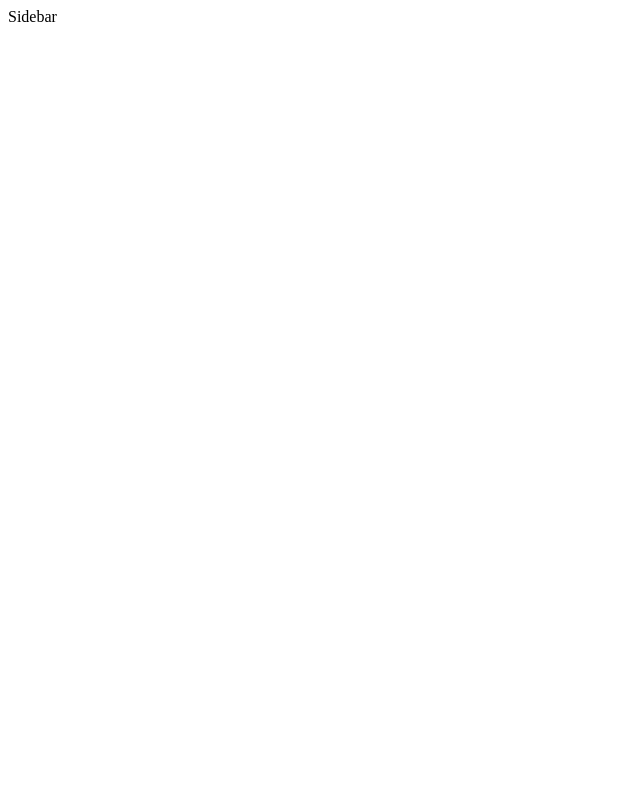
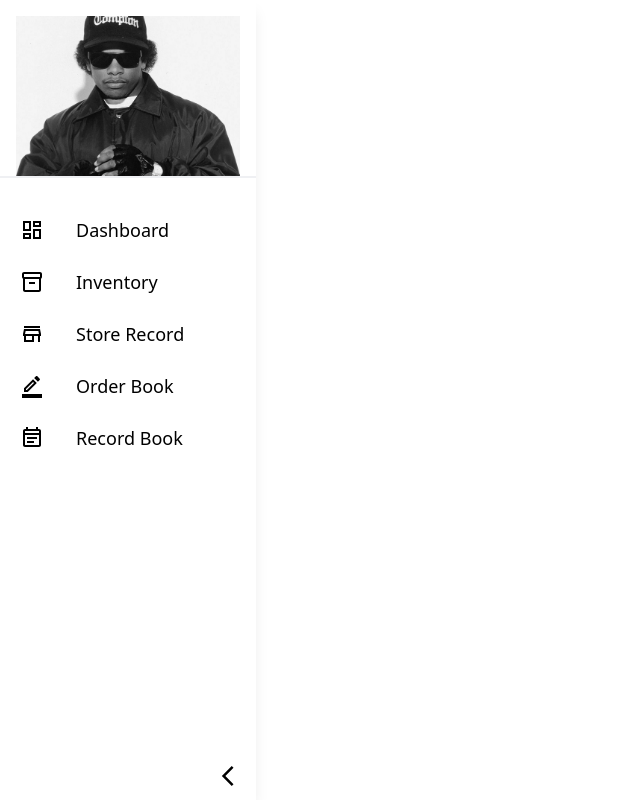
Before and after one commit to vanshugalhotra3332/om-tractors, a Next.js app: page / in a window 1280 px wide. Shown: the whole page, without its empty margins (0-640 px from the left). Built offline with nearby package versions, Linux system fonts and the light colour scheme.

Commit message:
style(sidebar): designed sidebar

```diff
--- a/components/Sidebar/index.js
+++ b/components/Sidebar/index.js
@@ -1,16 +1,182 @@
 import React from "react";
+import Link from "next/link";
+import Image from "next/image";
+
+import { motion } from "framer-motion";
 
 // redux
 import { useSelector, useDispatch } from "react-redux";
-import { close, open } from "@/slices/sidebarSlice";
+import { close, open, setSelectedLink, toggle } from "@/slices/sidebarSlice";
+
+// icons import
+
+import DashboardOutlinedIcon from "@mui/icons-material/DashboardOutlined";
+import ArrowBackIosOutlinedIcon from "@mui/icons-material/ArrowBackIosOutlined";
+import Inventory2OutlinedIcon from "@mui/icons-material/Inventory2Outlined";
+import BorderColorOutlinedIcon from "@mui/icons-material/BorderColorOutlined";
+import StoreOutlinedIcon from "@mui/icons-material/StoreOutlined";
+import EventNoteOutlinedIcon from "@mui/icons-material/EventNoteOutlined";
 
 const Sidebar = () => {
   // redux
   const dispatch = useDispatch();
-  dispatch(close());
+
+  // redux states
+  const sideBarOpenWidth = useSelector(
+    (state) => state.sidebar.sideBarOpenWidth
+  );
+  const sideBarCloseWidth = useSelector(
+    (state) => state.sidebar.sideBarCloseWidth
+  );
+
   const isOpen = useSelector((state) => state.sidebar.isOpen);
+  const image = useSelector((state) => state.sidebar.image);
 
-  return <div>Sidebar</div>;
+  const windowWidth = useSelector((state) => state.global.windowWidth);
+
+  // Animation
+  const Sidebar_animation = {
+    // system view
+    open: {
+      width: windowWidth >= "768" ? sideBarOpenWidth : "100vw",
+      transition: {
+        damping: 40,
+      },
+    },
+    closed: {
+      width: windowWidth >= "768" ? sideBarCloseWidth : "0vw",
+      transition: {
+        damping: 40,
+      },
+    },
+  };
+
+  // Local functions
+
+  const linkClick = (event) => {
+    dispatch(setSelectedLink(event.target.id));
+    dispatch(close());
+  };
+
+  return (
+    <div
+      className={`sidebar
+  } inline-block overflow-y-auto fixed flex-1 left-0 top-0 shadow-lg z-[10000] overflow-x-hidden`}
+    >
+      <motion.div
+        variants={Sidebar_animation}
+        animate={isOpen ? "open" : "closed"}
+        className="bg-white text-gray shadow-xl z-[10000] min-h-screen w-full"
+      >
+        {/* Menus */}
+        <div className="flex flex-col h-full">
+          {/* user details */}
+
+          <div className="user-details inline-flex justify-center flex-col items-center mt-4 border-b-2 border-gray-200 border-opacity-60">
+            <div className="user-icon relative w-56 h-40">
+              <Image
+                alt="User"
+                className=""
+                fill
+                style={{ objectFit: "cover" }}
+                S
+                src={image}
+              />
+            </div>
+          </div>
+
+          <div className="list-content py-2">
+            <ul className="sidebar-nav-list">
+              {/* dashboard */}
+              <li>
+                <Link
+                  href={"/"}
+                  className="sidebar-nav-link"
+                  onClick={linkClick}
+                  id="dashboard"
+                >
+                  <DashboardOutlinedIcon className="h-6 w-6 min-w-max" />
+                  <p className="sidebar-nav-link-p">Dashboard</p>
+                </Link>
+              </li>
+              {/* inventory */}
+              <li>
+                <Link
+                  href={"/"}
+                  className="sidebar-nav-link"
+                  onClick={linkClick}
+                  id="inventory"
+                >
+                  <Inventory2OutlinedIcon className="h-6 w-6 min-w-max" />
+                  <p className="sidebar-nav-link-p">Inventory</p>
+                </Link>
+              </li>
+              {/* store record */}
+              <li>
+                <Link
+                  href={"/"}
+                  className="sidebar-nav-link"
+                  onClick={linkClick}
+                  id="store"
+                >
+                  <StoreOutlinedIcon className="h-6 w-6 min-w-max" />
+                  <p className="sidebar-nav-link-p">Store Record</p>
+                </Link>
+              </li>
+              {/* order book */}
+              <li>
+                <Link
+                  href={"/"}
+                  className="sidebar-nav-link"
+                  onClick={linkClick}
+                  id="orderbook"
+                >
+                  <BorderColorOutlinedIcon className="h-6 w-6 min-w-max" />
+                  <p className="sidebar-nav-link-p">Order Book</p>
+                </Link>
+              </li>
+              {/* record book */}
+              <li>
+                <Link
+                  href={"/"}
+                  className="sidebar-nav-link"
+                  onClick={linkClick}
+                  id="recordbook"
+                >
+                  <EventNoteOutlinedIcon className="h-6 w-6 min-w-max" />
+                  <p className="sidebar-nav-link-p">Record Book</p>
+                </Link>
+              </li>
+            </ul>
+          </div>
+        </div>
+
+        {/* back button */}
+
+        <motion.div
+          onClick={() => {
+            dispatch(toggle());
+          }}
+          animate={
+            isOpen
+              ? {
+                  x: 0,
+                  y: 0,
+                  rotate: 0,
+                }
+              : {
+                  x: 5,
+                  rotate: 180,
+                }
+          }
+          transition={{ duration: 0 }}
+          className="absolute w-fit h-fit  z-50 right-2 bottom-3 cursor-pointer"
+        >
+          <ArrowBackIosOutlinedIcon className="h-6 w-6 mr-2" />
+        </motion.div>
+      </motion.div>
+    </div>
+  );
 };
 
 export default Sidebar;
--- a/pages/_app.js
+++ b/pages/_app.js
@@ -1,4 +1,8 @@
-import React from "react";
+import React, { useEffect } from "react";
+import { useRouter } from "next/router";
+
+//css imports
+import "@/styles/globals.css";
 
 // components
 import Sidebar from "@/components/Sidebar";
@@ -7,7 +11,39 @@ import Sidebar from "@/components/Sidebar";
 import { Provider } from "react-redux";
 import { store } from "../store";
 
+import { setProgress, setWindowWidth } from "@/slices/globalSlice";
+
 function MyApp({ Component, pageProps }) {
+  useEffect(() => {
+    const handleResize = () => {
+      store.dispatch(setWindowWidth(window.innerWidth));
+    };
+    handleResize();
+    window.addEventListener("resize", handleResize);
+    return () => {
+      window.removeEventListener("resize", handleResize);
+    };
+  }, []);
+  const router = useRouter();
+
+  useEffect(() => {
+    const handleRouteChangeStart = () => {
+      store.dispatch(setProgress(40));
+    };
+
+    const handleRouteChangeComplete = () => {
+      store.dispatch(setProgress(100));
+    };
+
+    router.events.on("routeChangeStart", handleRouteChangeStart);
+    router.events.on("routeChangeComplete", handleRouteChangeComplete);
+
+    return () => {
+      router.events.off("routeChangeStart", handleRouteChangeStart);
+      router.events.off("routeChangeComplete", handleRouteChangeComplete);
+    };
+  }, [router]);
+
   return (
     <>
       <Provider store={store}>
--- /dev/null
+++ b/slices/globalSlice.js
@@ -0,0 +1,26 @@
+import { createSlice } from "@reduxjs/toolkit";
+
+const initialState = {
+  windowWidth: 1500,
+  progress: 0,
+  loading: true,
+};
+
+export const globalSlice = createSlice({
+  name: "global",
+  initialState,
+  reducers: {
+    setWindowWidth: (state, action) => {
+      state.windowWidth = action.payload;
+    },
+    setProgress: (state, action) => {
+      state.progress = action.payload;
+    },
+    setLoading: (state, action) => {
+      state.loading = action.payload;
+    },
+  },
+});
+
+export const { setWindowWidth, setProgress, setLoading } = globalSlice.actions;
+export default globalSlice.reducer;
--- a/slices/sidebarSlice.js
+++ b/slices/sidebarSlice.js
@@ -2,6 +2,10 @@ import { createSlice } from "@reduxjs/toolkit";
 
 const initialState = {
   isOpen: true,
+  sideBarOpenWidth: "20vw",
+  sideBarCloseWidth: "4vw",
+  selectedLink: "dashboard",
+  image: "/assets/Images/background/eazy.jpg",
 };
 
 export const sidebarSlice = createSlice({
@@ -14,8 +18,14 @@ export const sidebarSlice = createSlice({
     close: (state) => {
       state.isOpen = false;
     },
+    toggle: (state) => {
+      state.isOpen = !state.isOpen;
+    },
+    setSelectedLink: (state, action) => {
+      state.selectedLink = action.payload;
+    },
   },
 });
 
-export const { open, close } = sidebarSlice.actions;
+export const { open, close, toggle, setSelectedLink } = sidebarSlice.actions;
 export default sidebarSlice.reducer;
--- a/store/index.js
+++ b/store/index.js
@@ -1,8 +1,10 @@
 import { configureStore } from "@reduxjs/toolkit";
 import sidebarReducer from "../slices/sidebarSlice";
+import globalReducer from "../slices/globalSlice";
 
 export const store = configureStore({
   reducer: {
     sidebar: sidebarReducer,
+    global: globalReducer,
   },
 });
--- /dev/null
+++ b/styles/globals.css
@@ -0,0 +1,27 @@
+@tailwind base;
+@tailwind components;
+@tailwind utilities;
+
+@layer components {
+  /* sidebar nav */
+
+  .sidebar-nav-list {
+    @apply whitespace-pre xl:px-2.5 text-[0.9rem] pt-5 pb-2 flex flex-col gap-1 font-medium overflow-x-hidden;
+  }
+
+  .sidebar-nav-link {
+    @apply xl:p-2.5 md:py-2.5 md:px-1 p-2.5 flex rounded-md gap-6 items-center md:cursor-pointer cursor-default duration-300 font-medium text-lg text-center;
+  }
+
+  .sidebar-nav-link .sidebar-nav-link-p {
+    @apply px-2 capitalize;
+  }
+
+  .sidebar-nav-link:hover {
+    @apply bg-blue-100 text-blue-600;
+  }
+
+  .sidebar-nav-link-active {
+    @apply bg-blue-100 text-blue-600;
+  }
+}
--- a/tailwind.config.js
+++ b/tailwind.config.js
@@ -1,18 +1,19 @@
 /** @type {import('tailwindcss').Config} */
 module.exports = {
   content: [
-    './pages/**/*.{js,ts,jsx,tsx,mdx}',
-    './components/**/*.{js,ts,jsx,tsx,mdx}',
-    './app/**/*.{js,ts,jsx,tsx,mdx}',
+    "./app/**/*.{js,ts,jsx,tsx}",
+    "./pages/**/*.{js,ts,jsx,tsx}",
+    "./components/**/*.{js,ts,jsx,tsx}",
+
+    // Or if using `src` directory:
+    "./src/**/*.{js,ts,jsx,tsx}",
   ],
   theme: {
     extend: {
-      backgroundImage: {
-        'gradient-radial': 'radial-gradient(var(--tw-gradient-stops))',
-        'gradient-conic':
-          'conic-gradient(from 180deg at 50% 50%, var(--tw-gradient-stops))',
+      screens: {
+        xs: "416px",
       },
     },
   },
-  plugins: [],
-}
+  plugins: [require("tailwind-scrollbar")],
+};
```
Also changed, not shown: package.json (+9 -3 lines), public/Assets/Images/Background/eazy.jpg (added), 1 other file (tests, documents, lock files or other folders).
